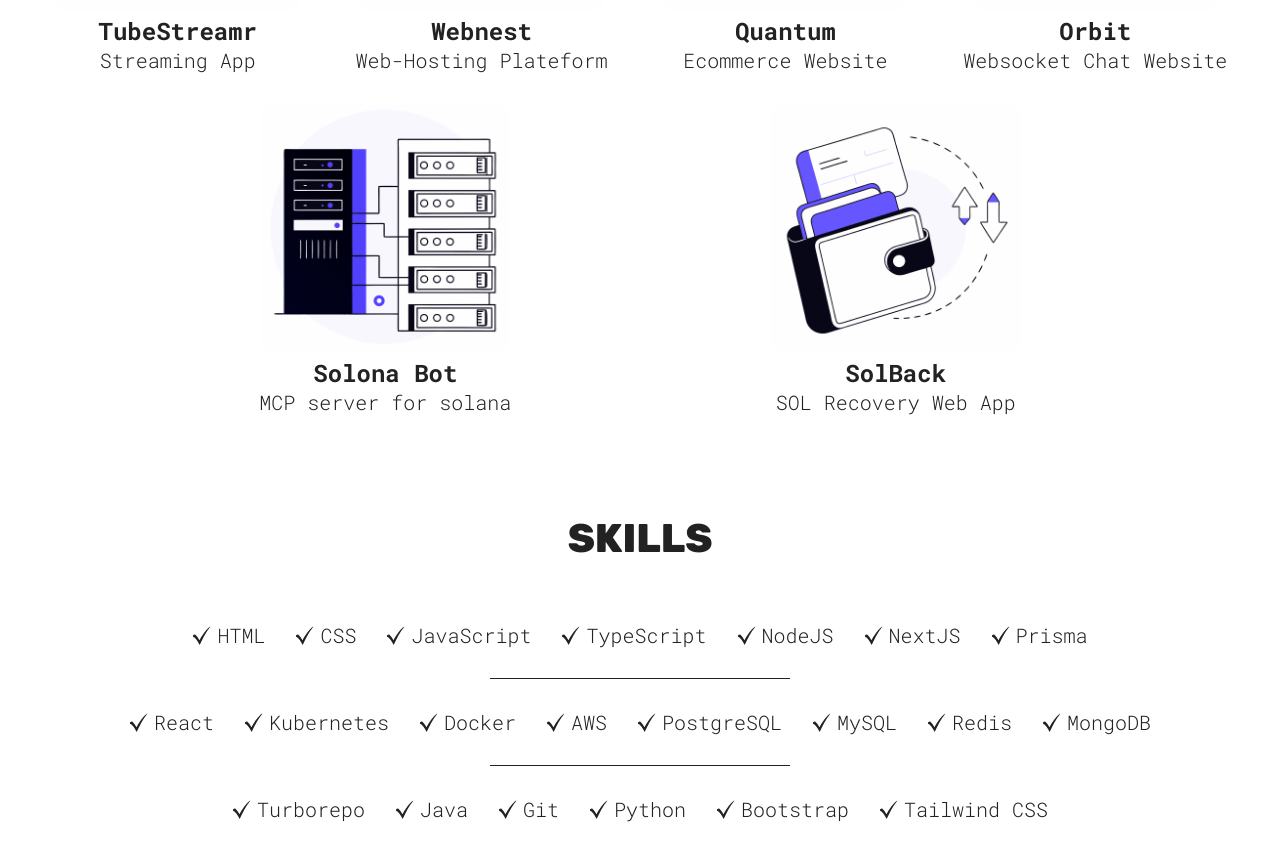
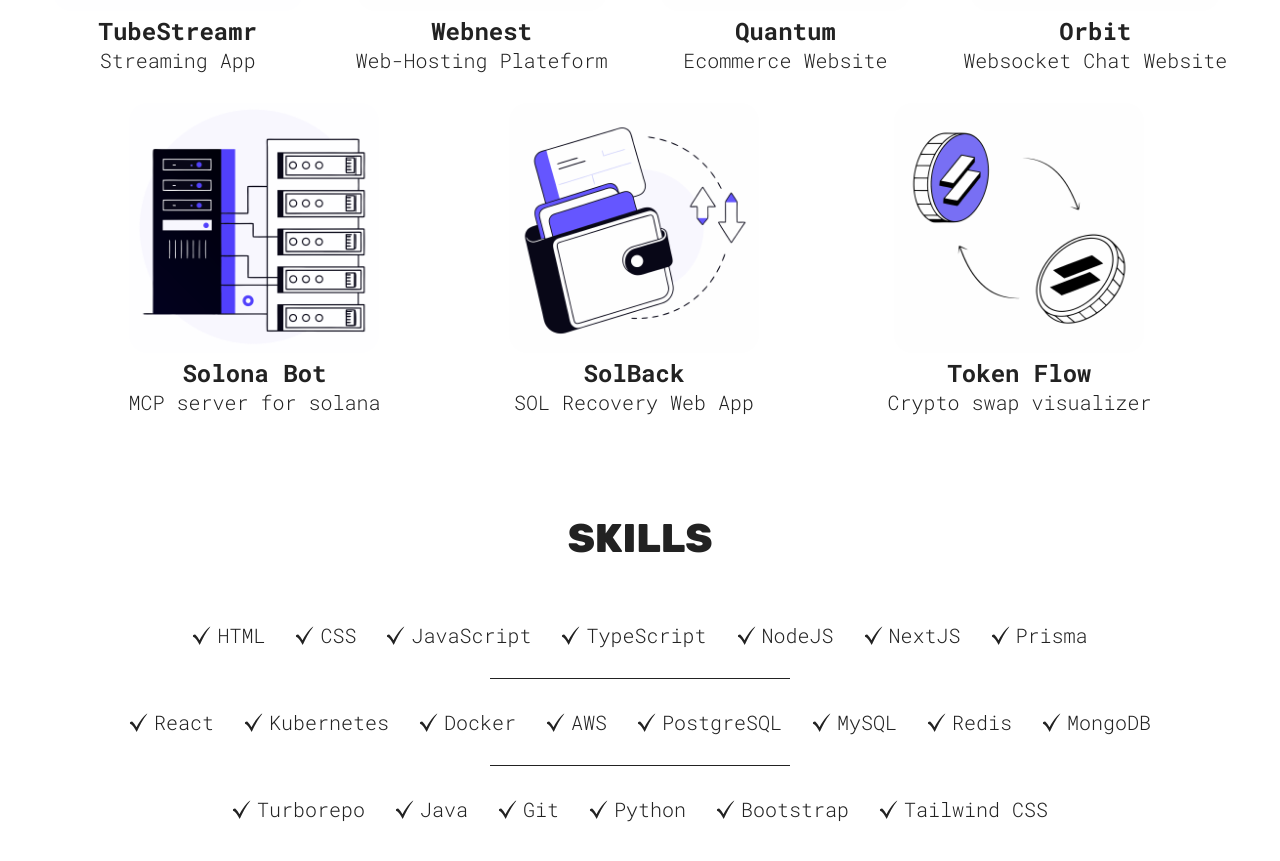
Before and after one commit to Devang0907/portfolio, a React (Vite) app: page / in a window 1280 px wide. Shown: the part 1246-2107 px from the top of the page. Built offline with nearby package versions, Linux system fonts and the light colour scheme.

Commit message:
add new project

```diff
--- a/src/sections/Projects/Projects.jsx
+++ b/src/sections/Projects/Projects.jsx
@@ -6,6 +6,7 @@ import chat from '../../assets/chat.png';
 import ProjectCard from '../../common/ProjectCard';
 import mcp from "../../assets/solana-mcp.png"
 import solback from "../../assets/solback.png"
+import swap from "../../assets/swap.png"
 
 function Projects() {
   return (
@@ -48,6 +49,12 @@ function Projects() {
           h3="SolBack"
           p="SOL Recovery Web App"
         />
+        <ProjectCard
+          src={swap}
+          link="https://github.com/Devang0907/Token-Flow"
+          h3="Token Flow"
+          p="Crypto swap visualizer"
+        />
 
       </div>
     </section>
```
Also changed, not shown: src/assets/swap.png (added).
